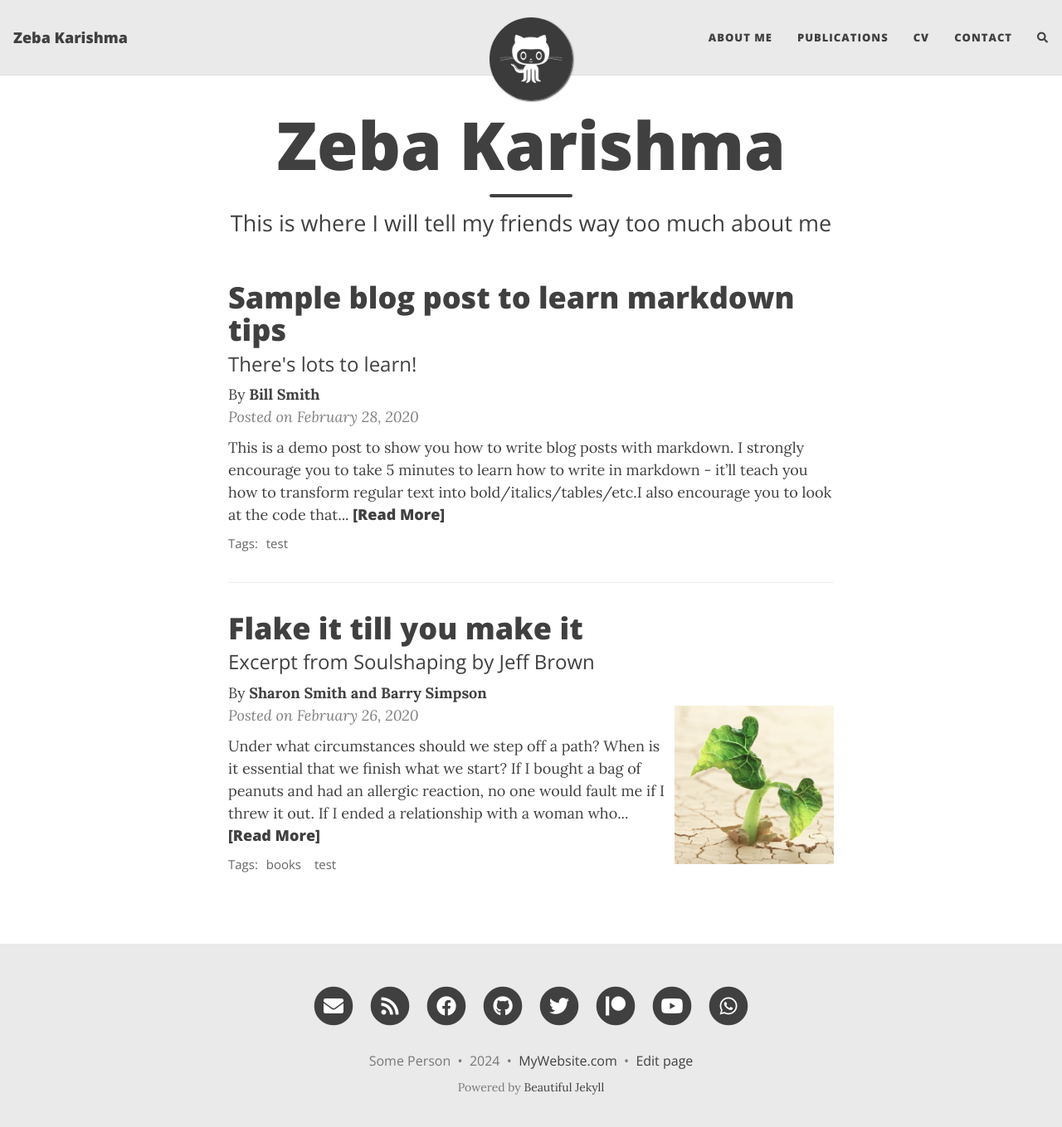
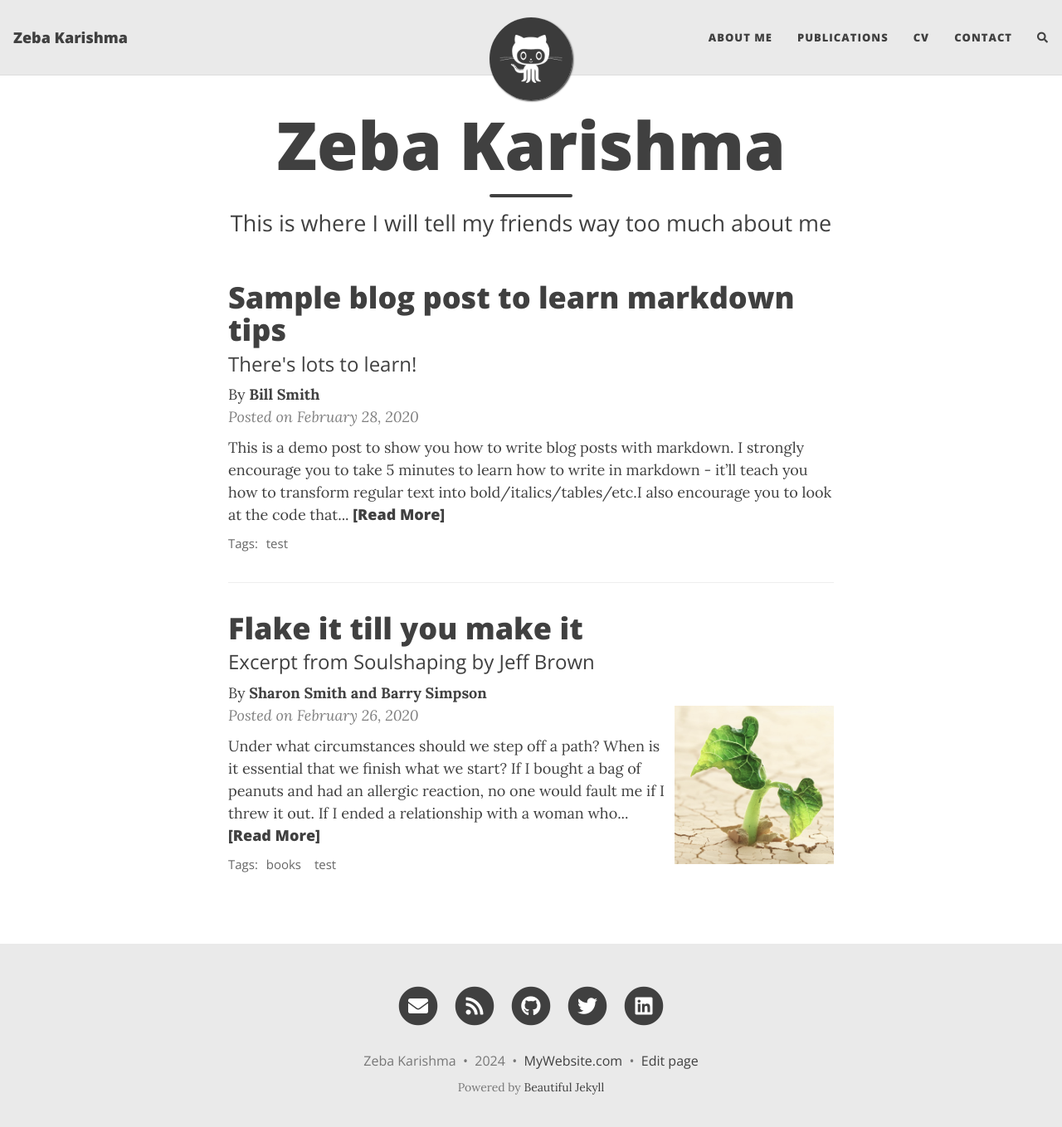
Before and after one commit to zebaKarishma/zebaKarishma.github.io, a Jekyll site: the page built from index.html, in a window 1280 px wide and 1372 px high. Shown: the top 1359 px of the window at 83% size. Built offline with Jekyll 4.4.1, drawn with Linux system fonts in a browser that asks for light colours; nearby versions of some CDN libraries; the list of posts is cut into pages by our own code; comment, search, counter and statistics services are not loaded; some of the changed lines change nothing that is shown.

Commit message:
change config

```diff
--- a/_config.yml
+++ b/_config.yml
@@ -13,7 +13,7 @@
 title: Zeba Karishma
 
 # Your name to show in the footer
-author: Some Person
+author: Zeba Karishma
 
 ###############################################
 # --- List of links in the navigation bar --- #
@@ -53,17 +53,18 @@ round-avatar: true
 # You can change the order that they show up on the page by changing the order here.
 # Uncomment the links you want to show and add your information to each one.
 social-network-links:
-  email: "someone@example.com"
+  email: "zeba.karishma@yahooinc.com"
   rss: true  # remove this line if you don't want to show an RSS link at the bottom
-  facebook: deanattali
-  github: daattali
+#  facebook: deanattali
+  github: zebaKarishma
   twitter: daattali
-  patreon: DeanAttali
-  youtube: "@daattali"
-  whatsapp: 15551212
+#  patreon: DeanAttali
+#  youtube: "@daattali"
+#  whatsapp: 15551212
 #  medium: yourname
 #  reddit: yourname
-#  linkedin: daattali
+  linkedin: zebakarishma
+  googlescholar: "https://scholar.google.com/citations?user=z-UzOEUAAAAJ&hl=en"
 #  xing: yourname
 #  stackoverflow: "3943160/daattali"
 #  snapchat: deanat78
@@ -88,6 +89,7 @@ social-network-links:
 
 include:
   - Project reports
+
 # If you want your website to generate an RSS feed, provide a description
 # The URL for the feed will be https://<your_website>/feed.xml
 rss-description: This website is a virtual proof that I'm awesome
@@ -274,14 +276,14 @@ kramdown:
 
 # Default YAML values (more information on Jekyll's site)
 defaults:
-  -
-    scope:
-      path: ""
-      type: "posts"
-    values:
-      layout: "post"
-      comments: true  # add comments to all blog posts
-      social-share: true # add social media sharing buttons to all blog posts
+#  -
+#    scope:
+#      path: ""
+#      type: "posts"
+#    values:
+#      layout: "post"
+#      comments: true  # add comments to all blog posts
+#      social-share: true # add social media sharing buttons to all blog posts
   -
     scope:
       path: "" # any file that's not a post will be a "page" layout by default
```
